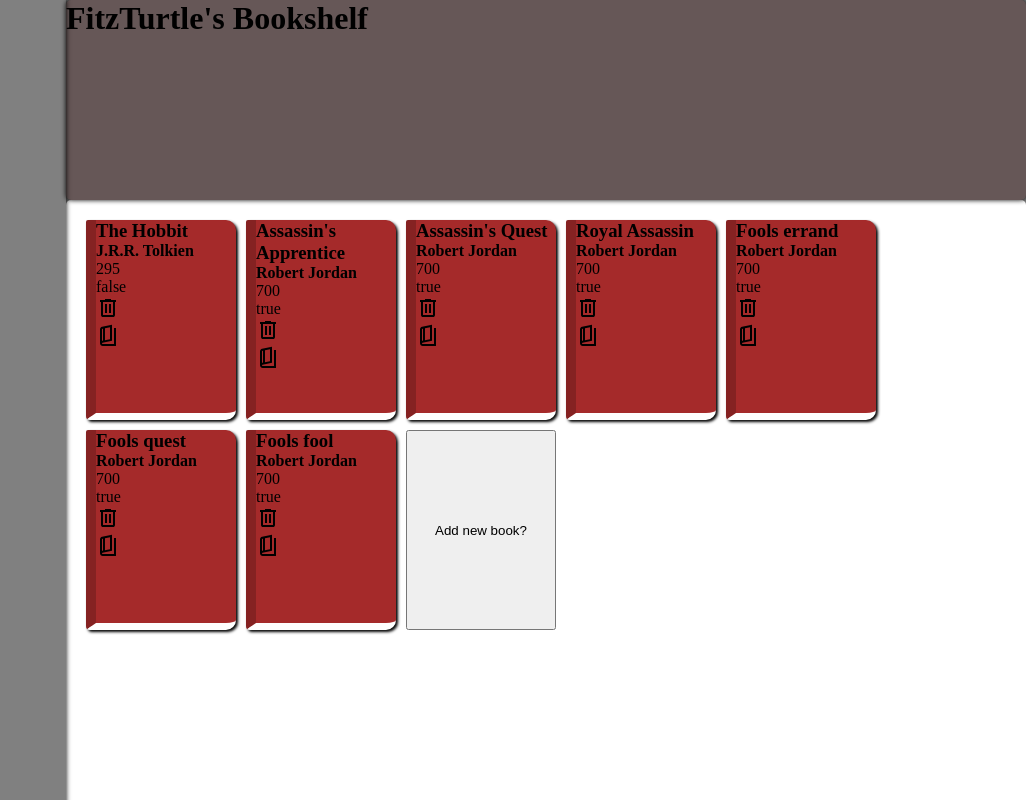
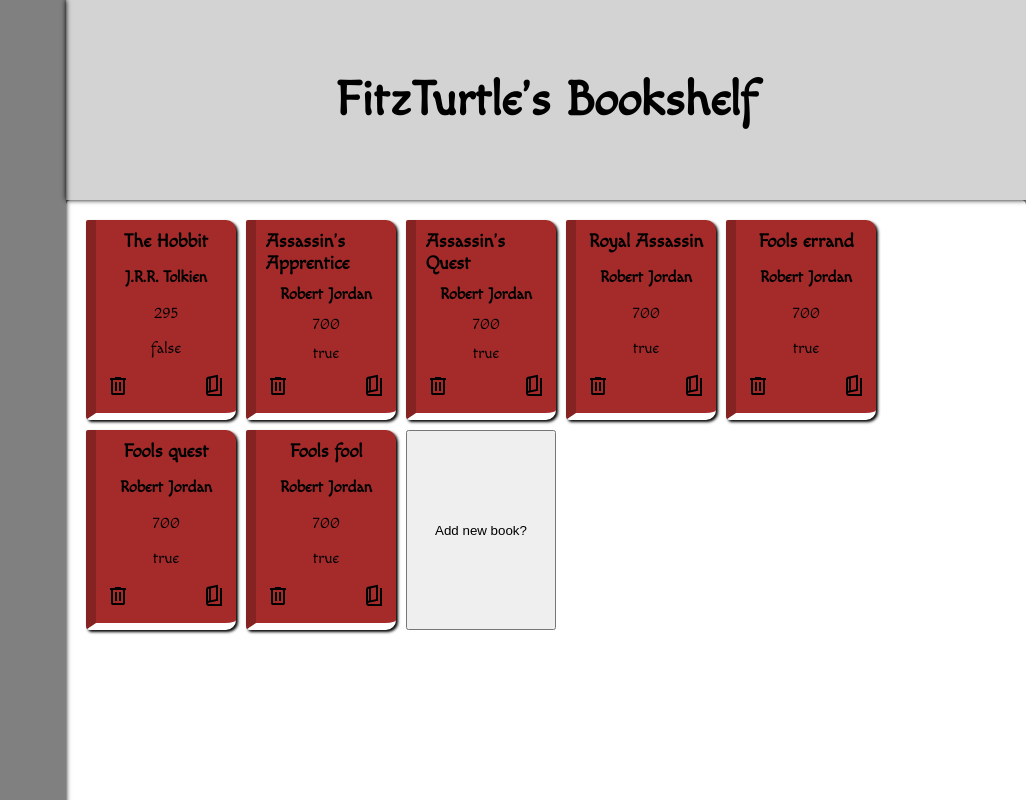
Before and after one commit to FitzTurtle/library_project, a plain HTML site: page index.html in a window 1280 px wide. Shown: the top 800 px of the page, without its empty margins (254-1280 px from the left). Drawn offline with Linux system fonts and the light colour scheme.

Commit message:
set up flex for book cards and buttons

```diff
--- a/script.js
+++ b/script.js
@@ -49,6 +49,7 @@ function addBookToLibrary(book) {
     myLibrary.push(book);
 }
 
+//Function handles creation of the new book card and inserts it into the dom.
 function appendNewBook(book) {
     var displayBook = document.createElement("div");
     displayBook.setAttribute("class","bookCard");
@@ -84,6 +85,7 @@ function appendNewBook(book) {
     shelf.appendChild(showAddBook);
     updateIndex();
 }
+
 
 function displayBooks(){
     for(const book of myLibrary) {
--- a/styles.css
+++ b/styles.css
@@ -1,7 +1,12 @@
 :root {
 
-    --headerColor: #665757;
+    --headerColor: #d3d3d3;
     --shelfColor: #ffffff;
+}
+
+@font-face {
+    font-family: fancyWriting;
+    src: url(fonts/Macondo-Regular.ttf);
 }
 
 * {
@@ -10,6 +15,7 @@
 }
 
 body {
+    font-family: fancyWriting, Arial, Helvetica, sans-serif;
     background-color: grey;;
     display: grid;
     height: 1vh;
@@ -24,11 +30,17 @@ body {
 }
 
 .header {
+    display: flex;
+    justify-content: center;
+    align-items: center;
+
+    font-family: fancyWriting;
+    font-size: 1.5em;
+
     grid-area: 1 / 2 / 2 / 3;
 
     height: 200px;
     background-color: var(--headerColor);
-    border-radius: 5px;
     box-shadow: 0px 0px 5px black;
     z-index: 1;
 }
@@ -55,7 +67,20 @@ body {
     border-bottom: 7px solid white;
     border-left: 10px outset #852222;
     box-shadow: 2px 2px 3px black;
+
+    display: flex;
+    flex-direction: column;
+    align-items: center;
+    justify-content: space-between;
+    padding: 10px;
 }
+
+.cardButtons {
+    width: 100%;
+    display: flex;
+    justify-content: space-between;
+}
+
 
 .remove:hover {
     background-color: orange;
```
Also changed, not shown: fonts/Macondo-Regular.ttf (added).
